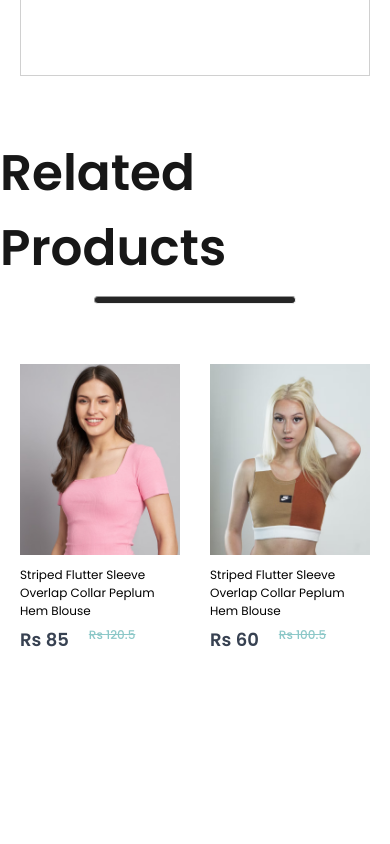
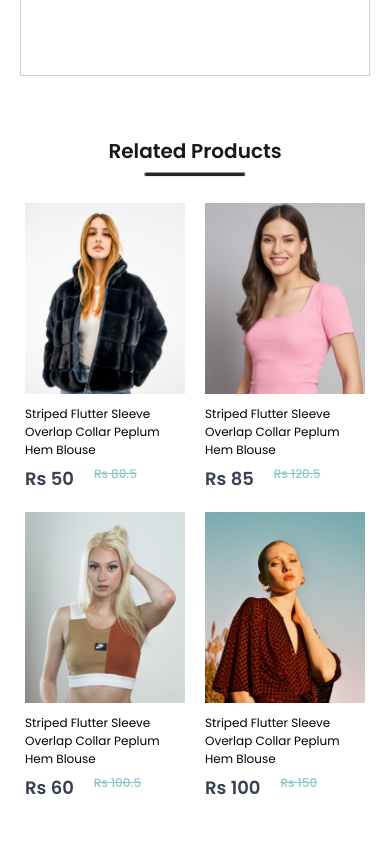
Before and after one commit to kethakabinoth/mania-frontend, a React (Create React App) app: page /product/1 in a window 390 px wide. Shown: the part 2160-3004 px from the top of the page. Built offline with nearby package versions, Linux system fonts and the light colour scheme.

Commit message:
create relatedproducts as responsive

```diff
--- a/src/Components/RelatedProducts/RelatedProducts.css
+++ b/src/Components/RelatedProducts/RelatedProducts.css
@@ -22,3 +22,61 @@
     gap: 30px;
 
 }
+@media(max-width:1280px){
+    .relatedproducts{
+        height: 70vh;
+    }
+    .relatedproducts h1{
+        font-size: 40px;
+    }
+    .relatedproducts hr{
+        width: 160px;
+        height: 4px;
+    }
+    .relatedproducts-item{
+        gap: 20px;
+        margin-top: 30px;
+    }
+}
+@media(max-width:1024px){
+    .relatedproducts{
+        height: 60vh;
+    }
+    .relatedproducts h1{
+        font-size: 30px;
+    }
+    .relatedproducts hr{
+        width: 120px;
+        height: 3px;
+    }
+    .relatedproducts-item{
+        gap: 15px;
+        margin-top: 20px;
+    }
+}
+    @media(max-width:800px){
+        .relatedproducts{
+            height: 50vh;
+            gap: 6px;
+        }
+        .relatedproducts h1{
+            font-size: 20px;
+        }
+        .relatedproducts hr{
+            width: 100px;
+        }
+        .relatedproducts-item{
+            gap: 5px;
+        }
+
+}
+@media(max-width:500px){
+    .relatedproducts{
+        height: 90vh;
+    }
+    .relatedproducts-item{
+        display: grid;
+        grid-template-columns: 1fr 1fr;
+        gap: 20px;
+    }
+}
```
